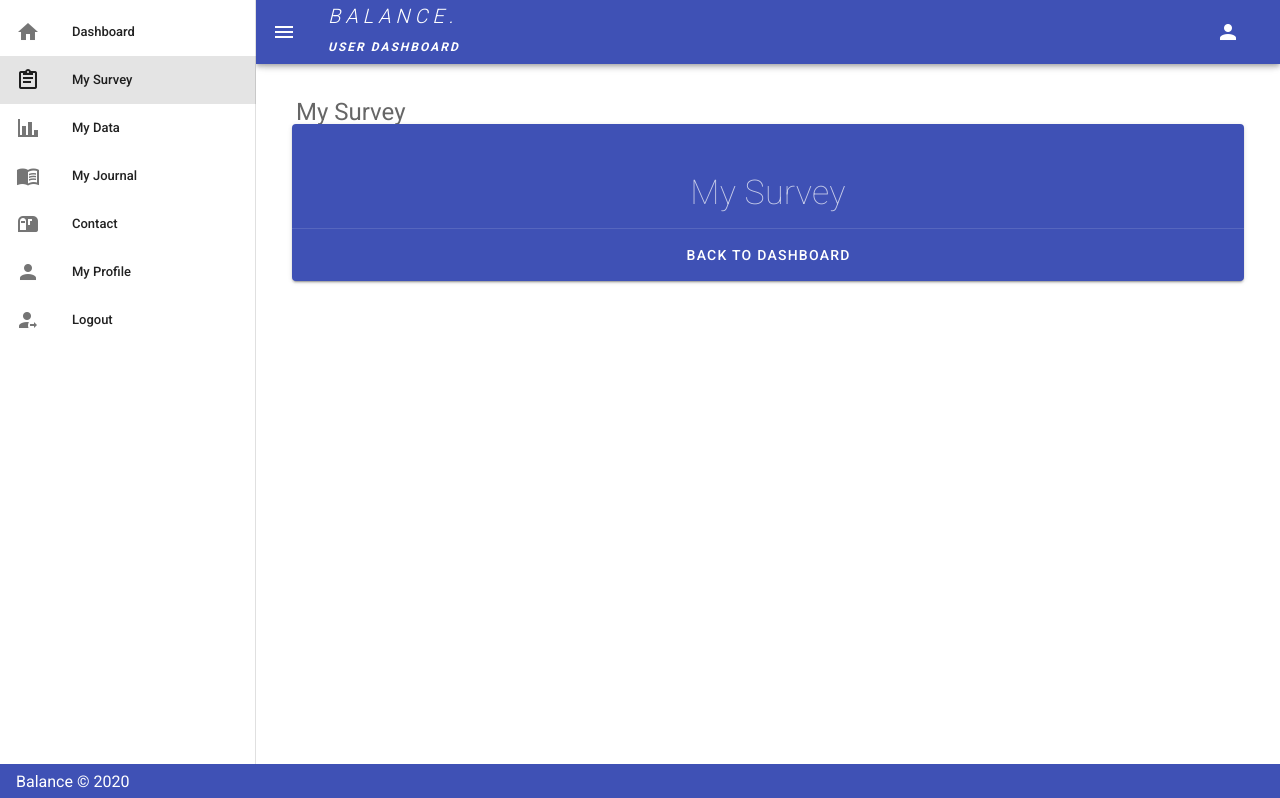
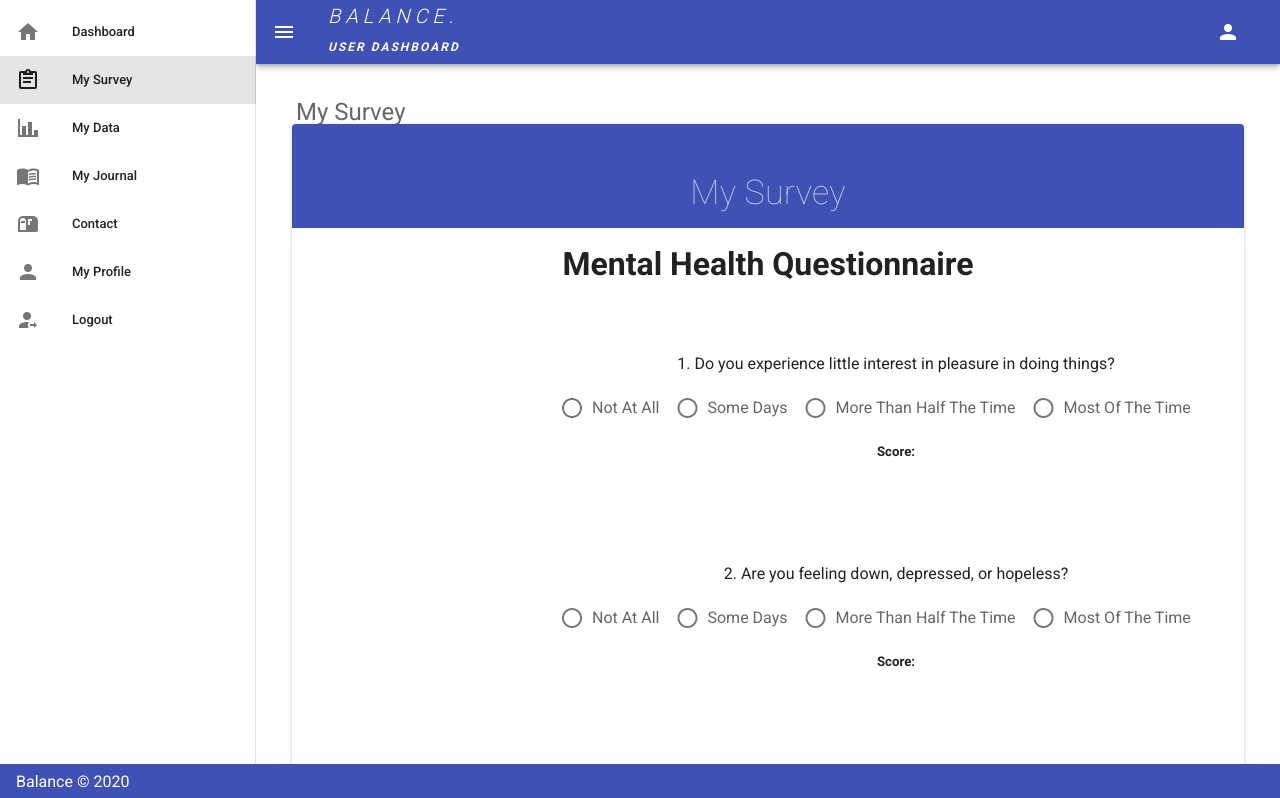
Before and after one commit to dvega920/BALANCE, a Vue app in the folder client/: page /Survey in a window 1280 px wide. Shown: the top 798 px of the page. Built offline with nearby package versions, Linux system fonts and the light colour scheme.

Commit message:
added questionnaire component

```diff
--- a/client/src/components/mySurvey.vue
+++ b/client/src/components/mySurvey.vue
@@ -9,14 +9,15 @@
 
       <v-card class="mx-auto text-center" color="#3f51b5" dark width="900px%">
         <v-card-text>
-          <v-sheet color="rgba(0, 0, 0, .12)">
-
-          </v-sheet>
+          <v-sheet color="rgba(0, 0, 0, .12)"></v-sheet>
         </v-card-text>
 
         <v-card-text>
           <div class="display-1 font-weight-thin">My Survey</div>
         </v-card-text>
+
+        <!-- Renders the survey -->
+        <Questionnaire />
 
         <v-divider></v-divider>
 
@@ -29,10 +30,11 @@
 </template>
 
 <script>
+import Questionnaire from "../components/Questionnaire.vue";
 export default {
-
-  props: {
-    source: String
+  // name: "App",
+  components: {
+    Questionnaire
   }
 };
 </script>
```
